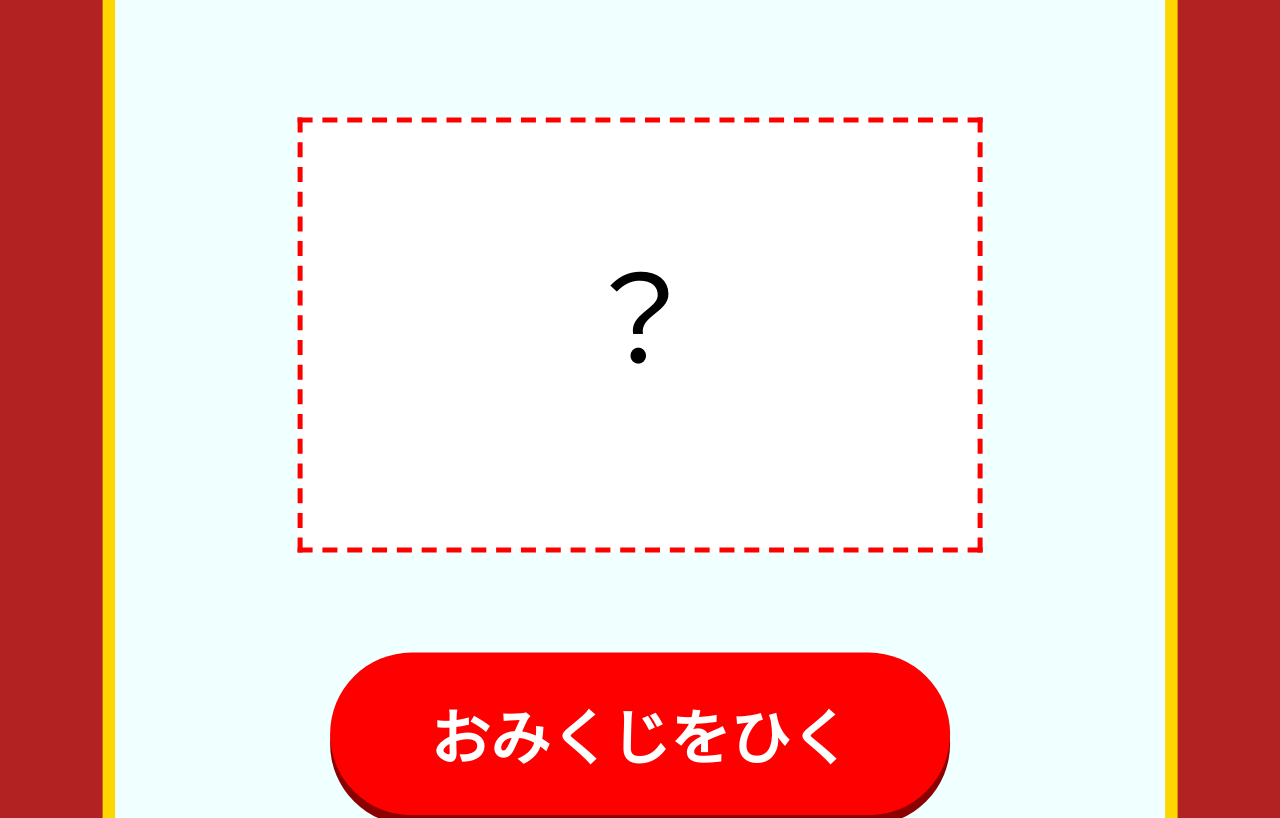
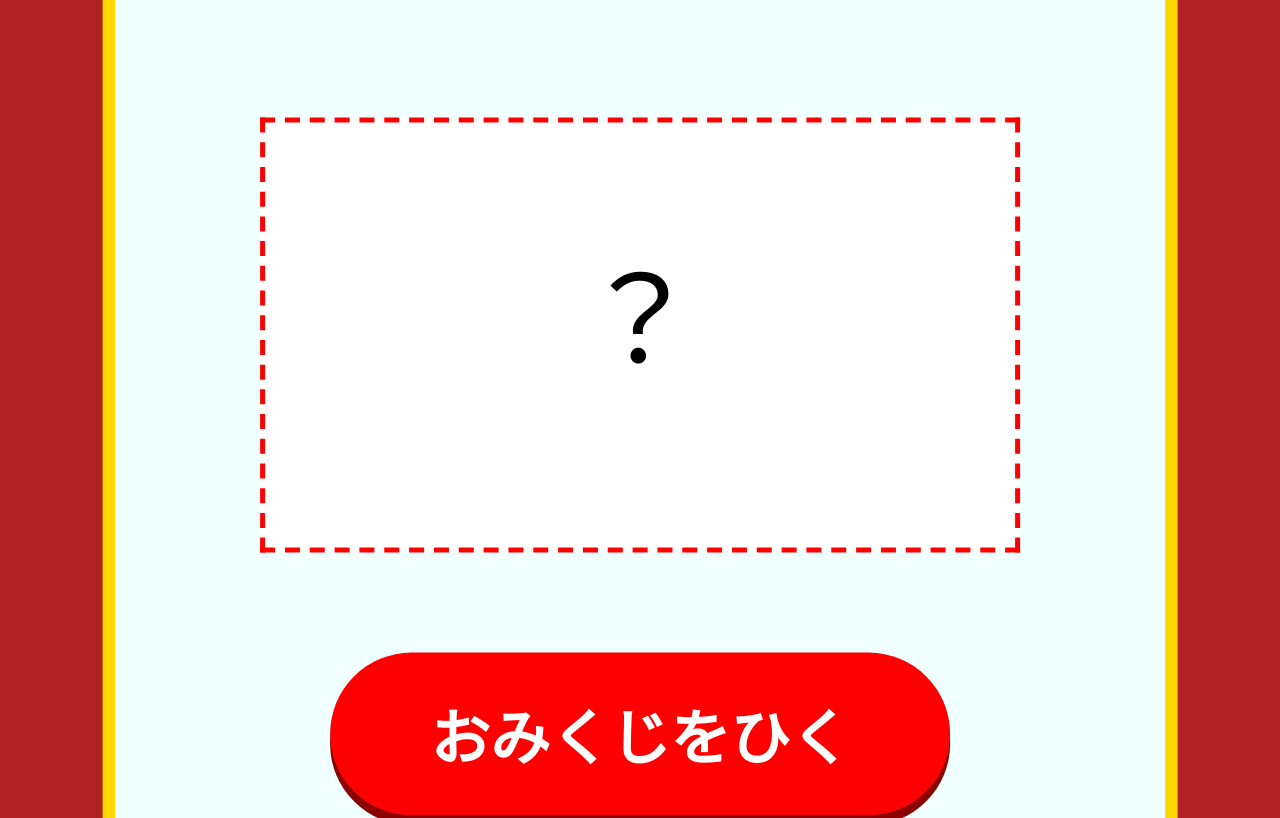
Before and after one commit to monaca311/Newyear-omikji, a plain HTML site: page index.html in a window 1280 px wide. Shown: the top 818 px of the page. Drawn offline with Linux system fonts and the light colour scheme.

Commit message:
Update style.css

```diff
--- a/style.css
+++ b/style.css
@@ -46,7 +46,7 @@ body{
 .kekka{
     background-color: white;
     border: 2px dashed red;
-    width: 250px;
+    width: 280px;
     min-height: 150px;
     display: flex;
     flex-direction: column;
@@ -54,6 +54,7 @@ body{
     align-items: center;
     margin: 20px auto;
     padding: 10px;
+    white-space: nowrap;
 }
 
 /* キラキラの星の見た目 */
```
